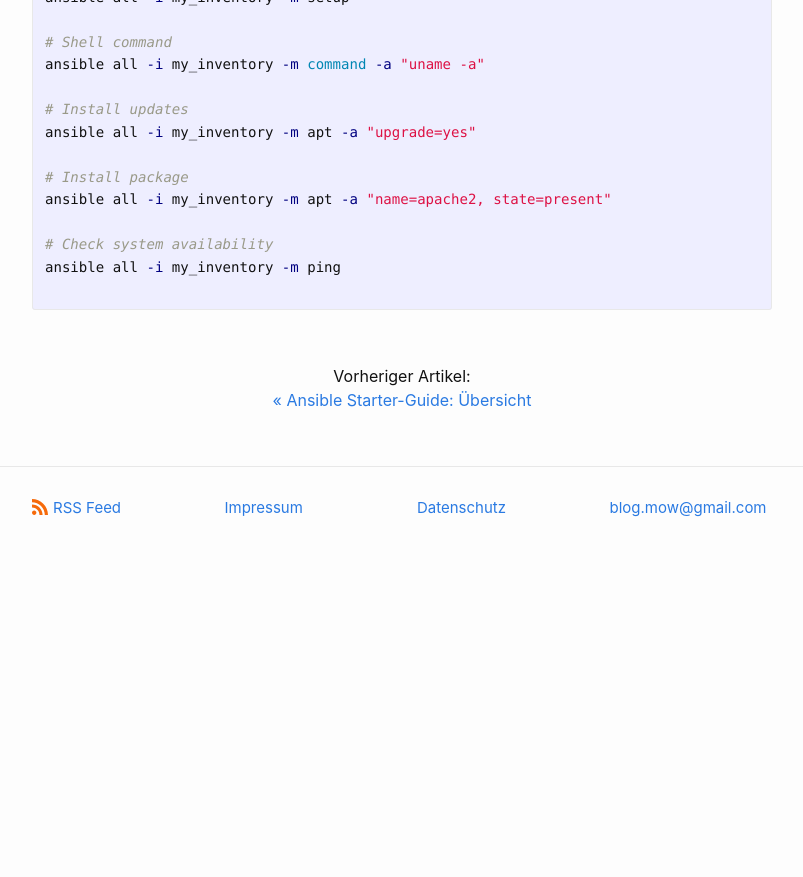
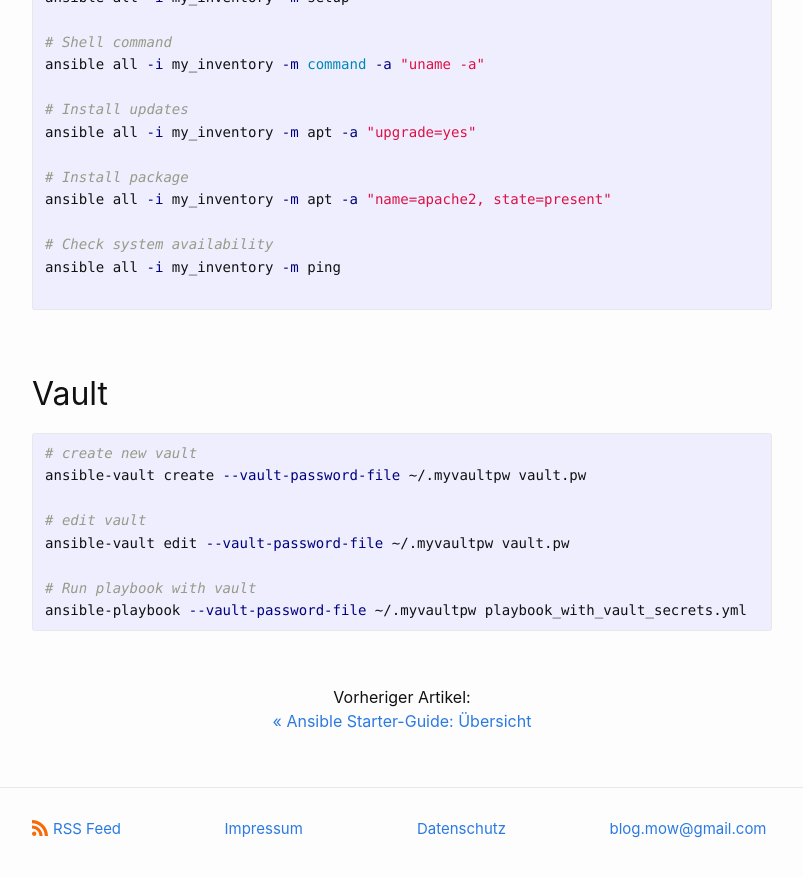
Before and after one commit to dermow/der-mow.de, a Jekyll site: the page built from _posts/2021-09-22-ansible-cheatsheet.markdown, in a window 1280 px wide and 900 px high, scrolled down 921 px. Shown: the top 877 px of the window, without its empty margins (238-1041 px from the left). Built offline with Jekyll 4.4.1, drawn with Linux system fonts in a browser that asks for light colours; comment, search, counter and statistics services are not loaded; before the commit the page ends 1500 px from its top, so only the background shows below that.

Commit message:
Update 2021-09-22-ansible-cheatsheet.markdown

````diff
--- a/_posts/2021-09-22-ansible-cheatsheet.markdown
+++ b/_posts/2021-09-22-ansible-cheatsheet.markdown
@@ -45,3 +45,15 @@ ansible all -i my_inventory -m apt -a "name=apache2, state=present"
 ansible all -i my_inventory -m ping
 
 ```
+
+## Vault
+``` bash
+# create new vault
+ansible-vault create --vault-password-file ~/.myvaultpw vault.pw
+
+# edit vault
+ansible-vault edit --vault-password-file ~/.myvaultpw vault.pw
+
+# Run playbook with vault
+ansible-playbook --vault-password-file ~/.myvaultpw playbook_with_vault_secrets.yml
+```
````
